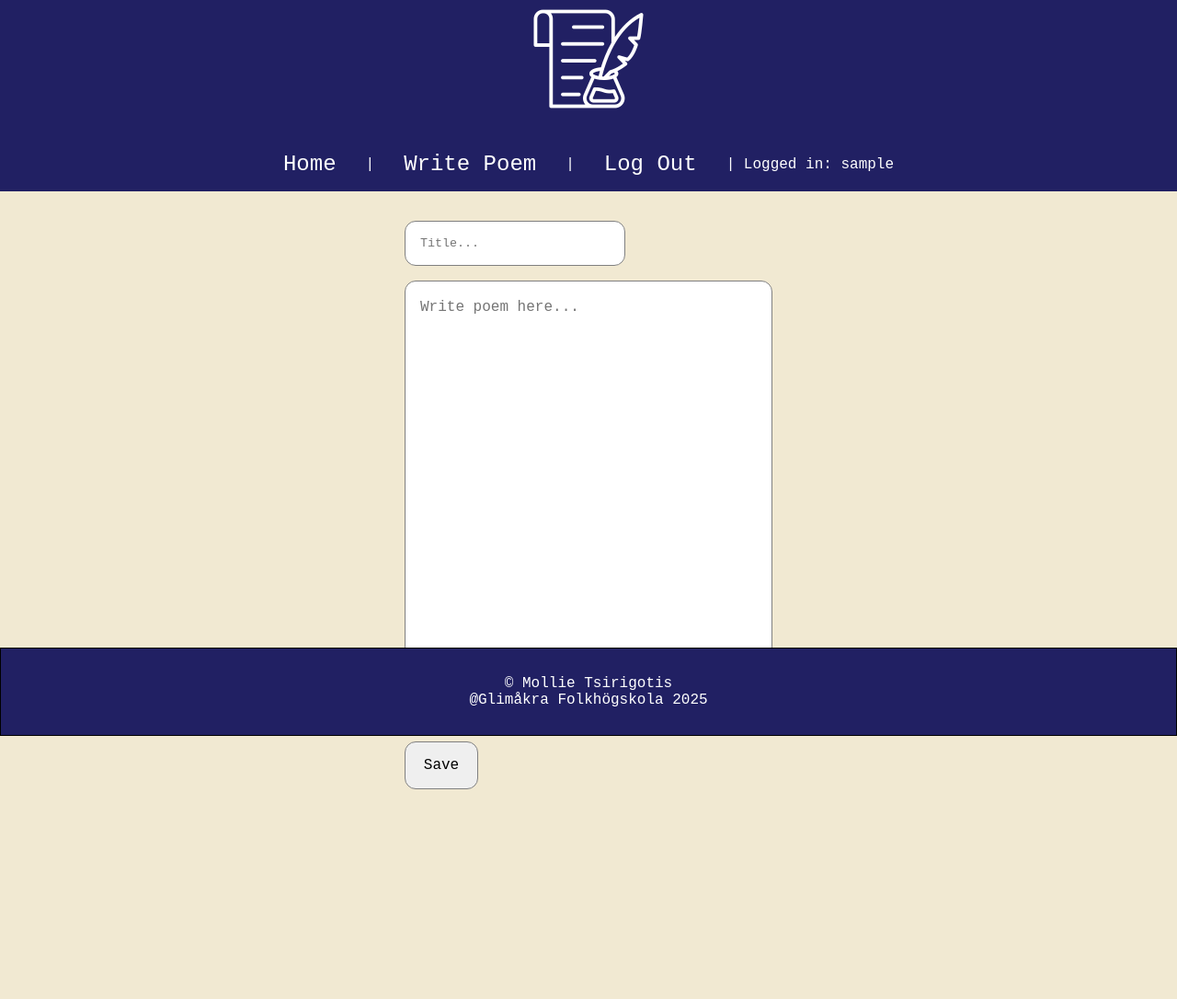
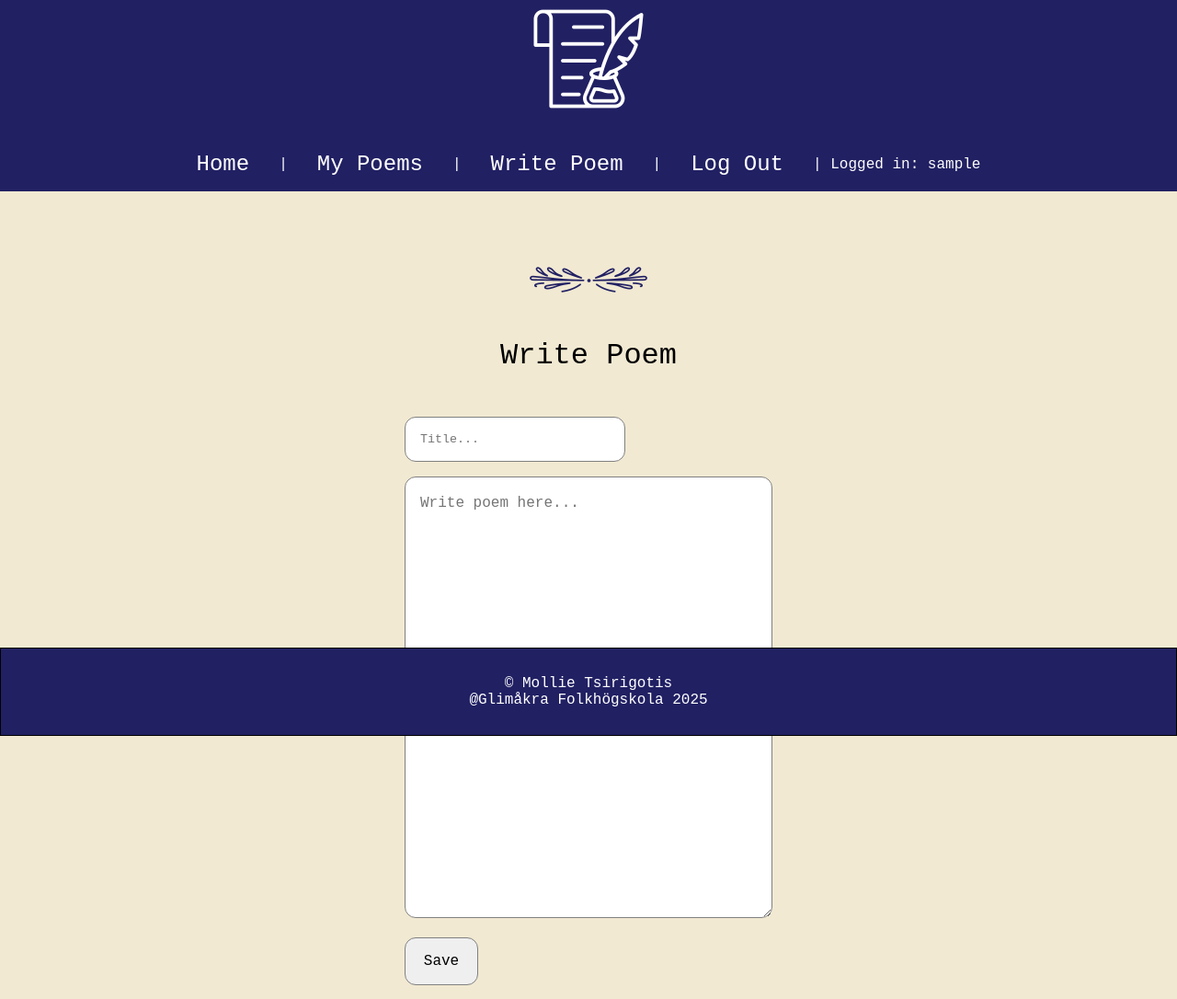
Before and after one commit to mollietsirigotis/Case-6-PHP-new, a PHP site: page /write-poem.php in a window 1280 px wide. Shown: the top 1086 px of the page at 92% size. Before the commit the page ends 858 px from the top, so only its background shows below. Run offline with PHP 8.4, Linux system fonts and the light colour scheme; the visitor is signed in with stand-in values (Sample User, id 1).

Commit message:
Added database save functionality to write poem form

```diff
--- a/app/public/includes/nav.php
+++ b/app/public/includes/nav.php
@@ -9,6 +9,7 @@
         // Visa vem som är inloggad
         // Länk till att logga ut ...
 
+        echo '<a href="/my-poems.php">My Poems</a> |';
         echo '<a href="/write-poem.php">Write Poem</a> |';
         echo  '<a href="/logout.php">Log Out</a> |';
         echo " Logged in: ". $_SESSION['username'];
--- a/app/public/styles/style.css
+++ b/app/public/styles/style.css
@@ -172,3 +172,16 @@ footer {
 .logout-page h3 {
   font-weight: 600;
 }
+
+ul#poems {
+  color: black;
+  list-style: none;
+}
+ul#poems li {
+  display: flex;
+  justify-content: space-between;
+}
+
+.write-poem-page h1 {
+  font-size: 2rem;
+}
--- a/app/public/write-poem.php
+++ b/app/public/write-poem.php
@@ -10,14 +10,44 @@ $title = "Poemify";
 
 if ($_SERVER['REQUEST_METHOD'] === "POST") {
 
+    $title = $_POST['title'] ?? null;
+    $poem = $_POST['poem'] ?? null;
+    $user_id = $_POST['user_id'] ?? NULL;
+
+    if ($title && $poem) {
+
+        // sql syntax med namngivna platshållare
+        $sql = "INSERT INTO `poems` (`title`, `poem`, `user_id`) VALUES (:title, :poem, :user_id)";
+
+        // Instruktion för att exekvera kommando baserat på sql
+
+        $stmt = $pdo->prepare($sql);
+
+        // Koppla namngivna platshållare till variabler occh datatyp
+        $stmt->bindValue(':title', $title, PDO::PARAM_STR);
+        $stmt->bindValue(':poem', $poem, PDO::PARAM_STR);
+        $stmt->bindValue(':user_id', $_SESSION['user_id'], PDO::PARAM_INT);
+
+        // Sparar dikten i databasen
+        $result = $stmt->execute();
+
+        if ($result) {
+            // Till my-poems sidan efter dikten har sparats
+            header("Location: my-poems.php?saved=1");
+            exit;
+        } else {
+            echo "The poem was not saved";
+        }
+    }
 }
 
-if($_SERVER['REQUEST_METHOD'] === "GET") {
+if ($_SERVER['REQUEST_METHOD'] === "GET") {
+
 
 }
 
+
 $title = "Write Poem";
-
 
 ?>
 <!DOCTYPE html>
@@ -42,14 +72,22 @@ $title = "Write Poem";
 
     <div class="write-poem-page">
 
-        <form action="">
-            <input type="text" name="title" id="title" placeholder="Title..." required><br>
-            <textarea name="poem" id="poem" placeholder="Write poem here..." required></textarea><br>
-            <input type="submit" value="Save" id="submit">
-        </form>
 
-        <!-- Visa tabellens innehåll -->
+        <img src="./img/Divider-Blue.png" alt="divider">
 
+        <h1><?= $title ?></h1>
+
+        <?php if (isset($_SESSION['username'])) { ?>
+
+
+            <form action="" method="post">
+                <input type="text" name="title" id="title" placeholder="Title..." required><br>
+                <textarea name="poem" id="poem" placeholder="Write poem here..." required></textarea><br>
+                <input type="submit" value="Save" id="submit">
+            </form>
+
+
+        <?php } ?>
     <?php
     include "includes/footer.php";
     ?>
```
Also changed, not shown: app/public/login.php (+5 -7 lines).
